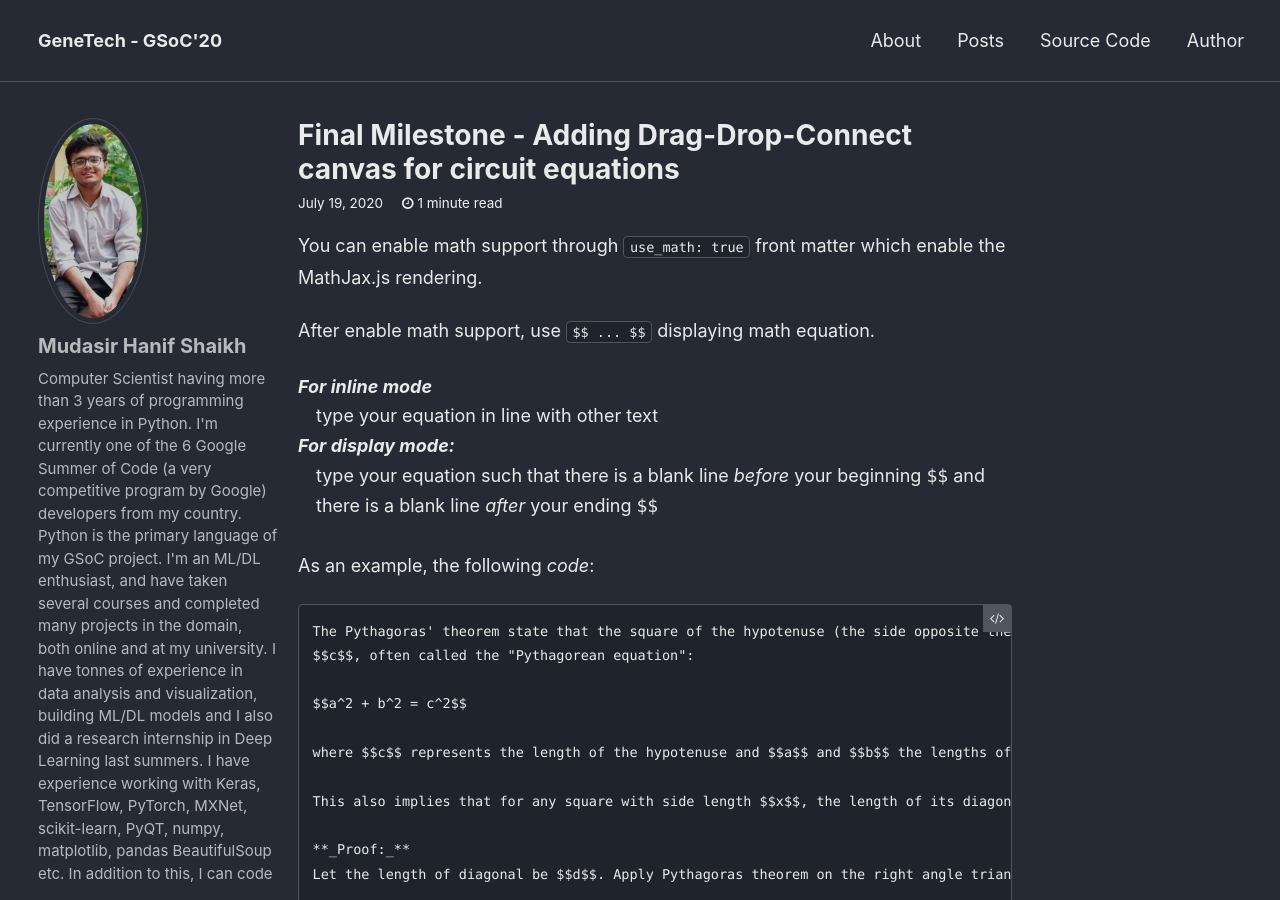
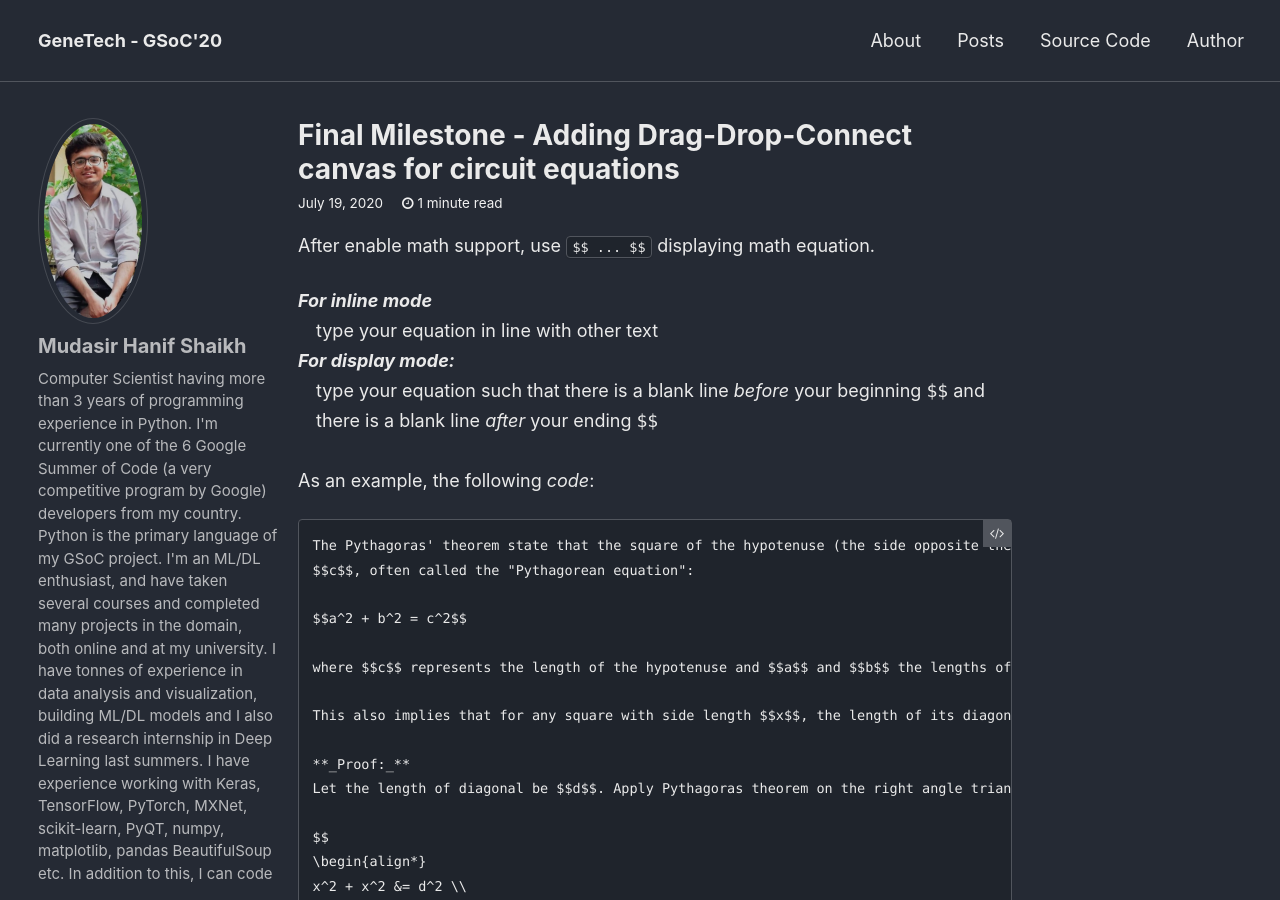
Before and after one commit to ms03831/GSoC-20, a Jekyll site: the page built from _posts/2020-07-19-final-milestone-drag-drop-canvas.md, in a window 1280 px wide and 900 px high. Built offline with Jekyll 4.4.1, drawn with Linux system fonts in a browser that asks for light colours.

Commit message:
Update 2020-07-19-final-milestone-drag-drop-canvas.md

```diff
--- a/_posts/2020-07-19-final-milestone-drag-drop-canvas.md
+++ b/_posts/2020-07-19-final-milestone-drag-drop-canvas.md
@@ -4,7 +4,6 @@ date: 2020-07-19
 tags: Python, GSoC-20, PyQT, GeneTech
 ---
 
-You can enable math support through `use_math: true` front matter which enable the MathJax.js rendering.
 
 After enable math support, use `$$ ... $$` displaying math equation.
 
```
